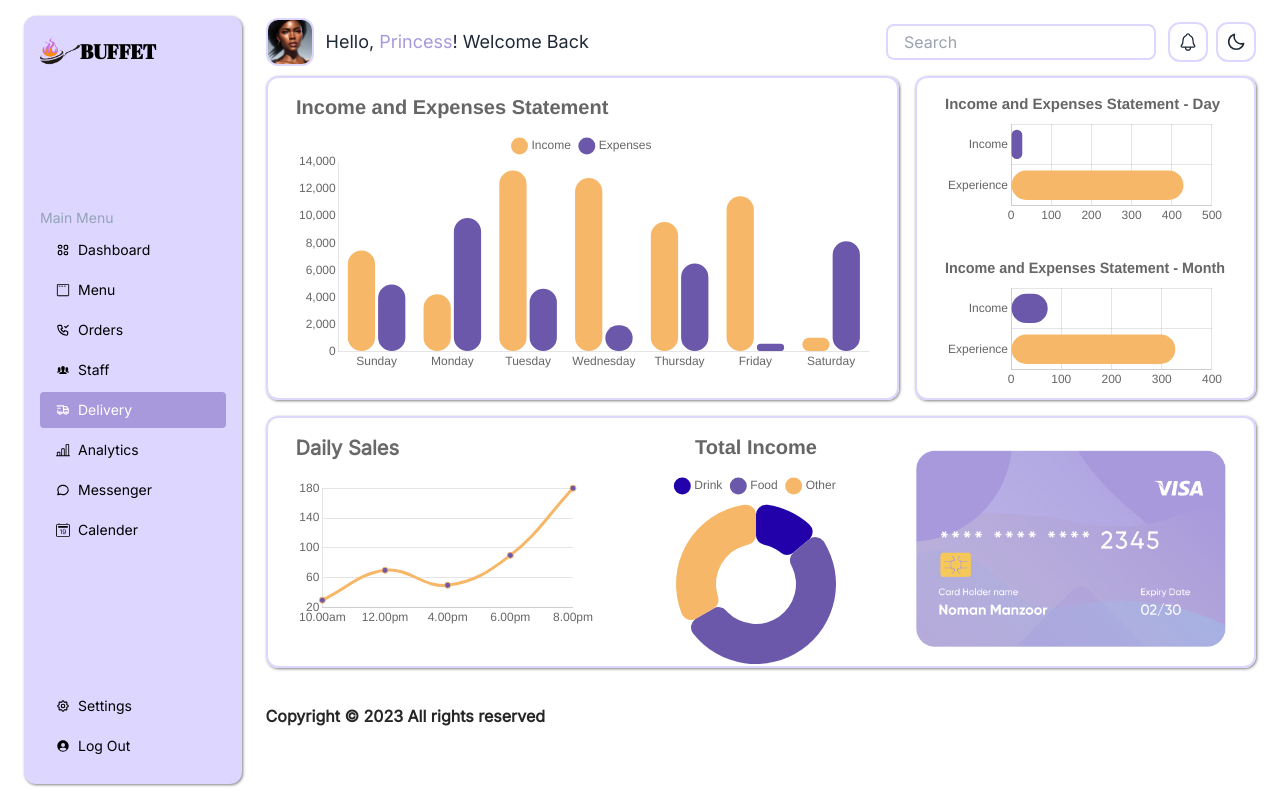
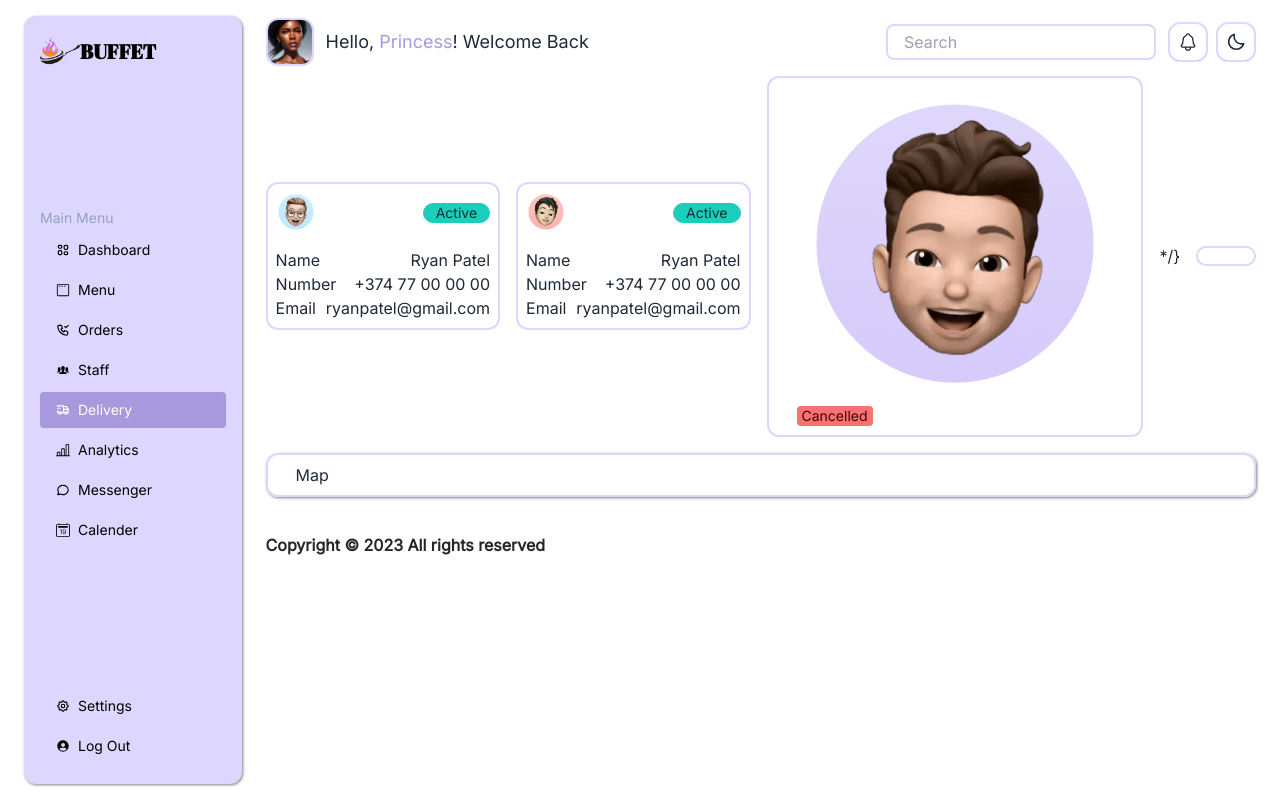
Before and after one commit to Safiyah07/buffet-dashboard, a React (Vite) app: page /delivery in a window 1280 px wide. Built offline with nearby package versions, Linux system fonts and the light colour scheme.

Commit message:
Delivery page beginning

```diff
--- a/src/App.jsx
+++ b/src/App.jsx
@@ -6,6 +6,7 @@ import Dashboard from './pages/Dashboard'
 import Menu from './pages/Menu'
 import Orders from './pages/Orders'
 import Staff from './pages/Staff'
+import Delivery from './pages/Delivery'
 import Analytics from './pages/Analytics'
 // import Calender from './pages/Calender'
 // import Calender2 from './pages/Calender2'
@@ -45,7 +46,7 @@ function App() {
 								></Route>
 								<Route
 									path='/delivery'
-									element={<Dashboard />}
+									element={<Delivery />}
 								></Route>
 								<Route
 									path='/analytics'
--- /dev/null
+++ b/src/pages/Delivery.jsx
@@ -0,0 +1,116 @@
+import Avatar1 from '../assets/Avatar1.png'
+import Avatar2 from '../assets/Avatar2.png'
+import Avatar3 from '../assets/Avatar3.png'
+// import Avatar4 from '../assets/Avatar4.png'
+
+function Delivery() {
+	return (
+		<>
+			<div className='flex flex-col'>
+				<section className='flex items-center gap-4 pb-4'>
+					<div className='border-2 border-violet-shade rounded-xl py-2 w-[38%]'>
+						<div className='flex justify-between items-center px-2 pb-4'>
+							<div>
+								<img
+									src={Avatar1}
+									alt=''
+									className='w-10'
+								/>
+							</div>
+							<div>
+								<div className='badge badge-accent py-2 px-3 rounded-xl'>
+									Active
+								</div>
+							</div>
+						</div>
+
+						<div className='flex justify-between items-center px-2'>
+							<div>
+								<p>Name</p>
+							</div>
+							<div>
+								<p>Ryan Patel</p>
+							</div>
+						</div>
+
+						<div className='flex justify-between items-center px-2'>
+							<div>
+								<p>Number</p>
+							</div>
+							<div>
+								<p>+374 77 00 00 00</p>
+							</div>
+						</div>
+
+            <div className='flex justify-between items-center px-2'>
+							<div>
+								<p>Email</p>
+							</div>
+							<div>
+              <p>ryanpatel@gmail.com</p>
+							</div>
+						</div>
+					</div>
+					<div className='border-2 border-violet-shade rounded-xl py-2 w-[38%]'>
+						<div className='flex justify-between items-center px-2 pb-4'>
+							<div>
+								<img
+									src={Avatar2}
+									alt=''
+									className='w-10'
+								/>
+							</div>
+							<div>
+								<div className='badge badge-accent py-2 px-3 rounded-xl'>
+									Active
+								</div>
+							</div>
+						</div>
+
+						<div className='flex justify-between items-center px-2'>
+							<div>
+								<p>Name</p>
+							</div>
+							<div>
+								<p>Ryan Patel</p>
+							</div>
+						</div>
+
+						<div className='flex justify-between items-center px-2'>
+							<div>
+								<p>Number</p>
+							</div>
+							<div>
+								<p>+374 77 00 00 00</p>
+							</div>
+						</div>
+
+            <div className='flex justify-between items-center px-2'>
+							<div>
+								<p>Email</p>
+							</div>
+							<div>
+              <p>ryanpatel@gmail.com</p>
+							</div>
+						</div>
+					</div>
+					<div className='border-2 border-violet-shade rounded-xl py-2 px-7'>
+						<img
+							src={Avatar3}
+							alt=''
+						/>
+						<div className='badge badge-error py-2 px-1 rounded'>Cancelled</div>
+					</div> */}
+					<div className='border-2 border-violet-shade rounded-xl py-2 px-7'></div>
+				</section>
+				<div className='flex gap-4 flex-wrap pb-5 max_md:w-[100%] max_md:justify-center'>
+					<div className='lg:grow-[4] max_md:w-[96vw] max_md:h-auto sm:hidden flex max_md:justify-center shadow-[1px_1px_3px_0px_grey] border-2 border-violet-shade rounded-xl py-2 px-7'>
+						<h1>Map</h1>
+					</div>
+				</div>
+			</div>
+		</>
+	)
+}
+
+export default Delivery
```
